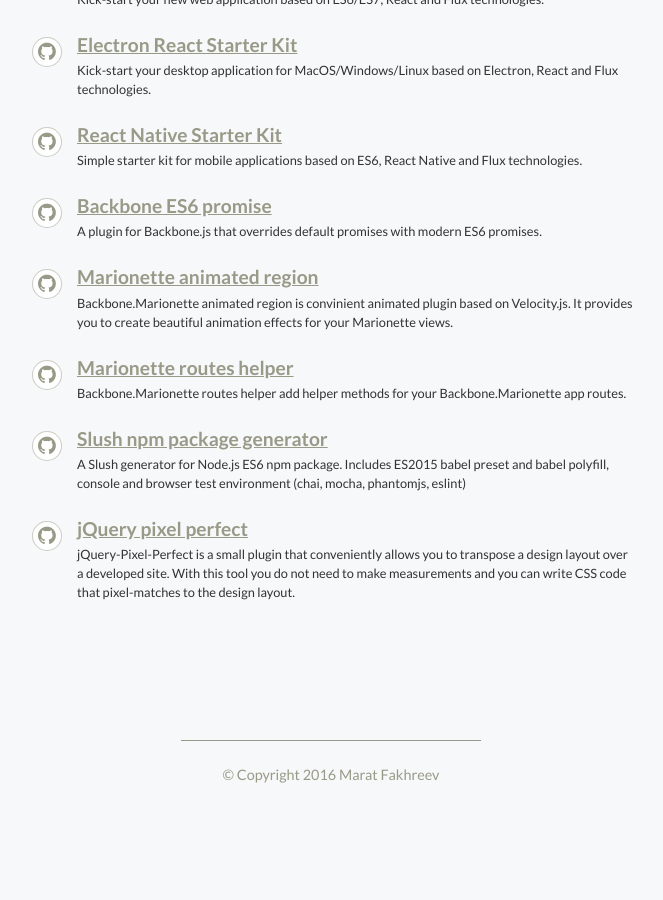
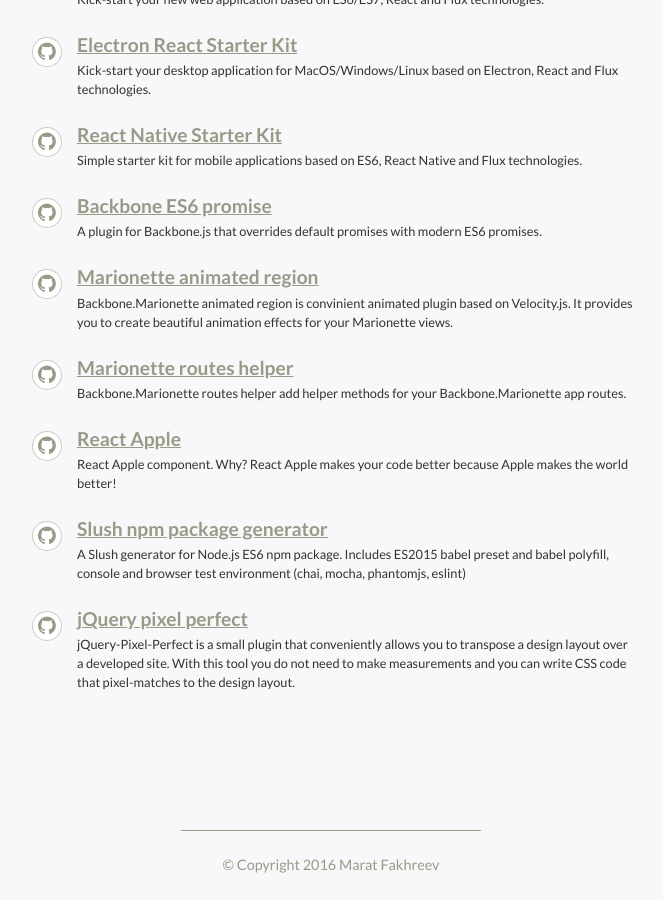
Before and after one commit to maratfakhreev/maratfakhreev.github.io, a Jekyll site: the page built from index.html, in a window 1280 px wide and 900 px high, scrolled down 1177 px. Shown: the whole window, without its empty margins (309-972 px from the left). Built offline with Jekyll 4.4.1, drawn with Linux system fonts in a browser that asks for light colours; nearby versions of some CDN libraries; Markdown is read by kramdown in place of the engine named in the settings; before the commit the page ends 1986 px from its top, so only the background shows below that.

Commit message:
Update OS block

```diff
--- a/index.html
+++ b/index.html
@@ -111,6 +111,17 @@
     </li>
     <li class="os-item">
       <h2>
+        <a class="os-link" href="https://github.com/maratfakhreev/react-apple" target="_blank">
+          <i class="fa fa-github os-icon"></i>
+          React Apple
+        </a>
+      </h2>
+      <span class="post-meta">
+        React Apple component. Why? React Apple makes your code better because Apple makes the world better!
+      </span>
+    </li>
+    <li class="os-item">
+      <h2>
         <a class="os-link" href="https://github.com/maratfakhreev/slush-npm-package" target="_blank">
           <i class="fa fa-github os-icon"></i>
           Slush npm package generator
```
